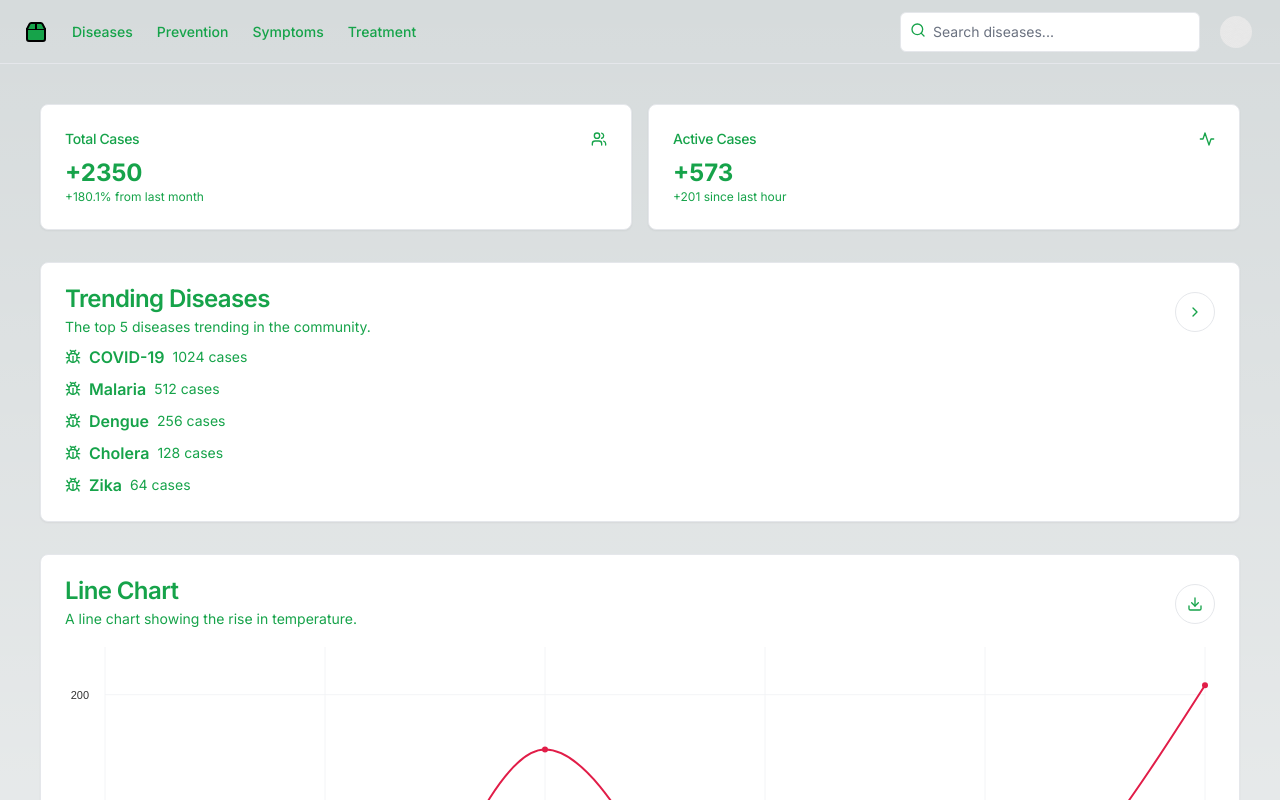
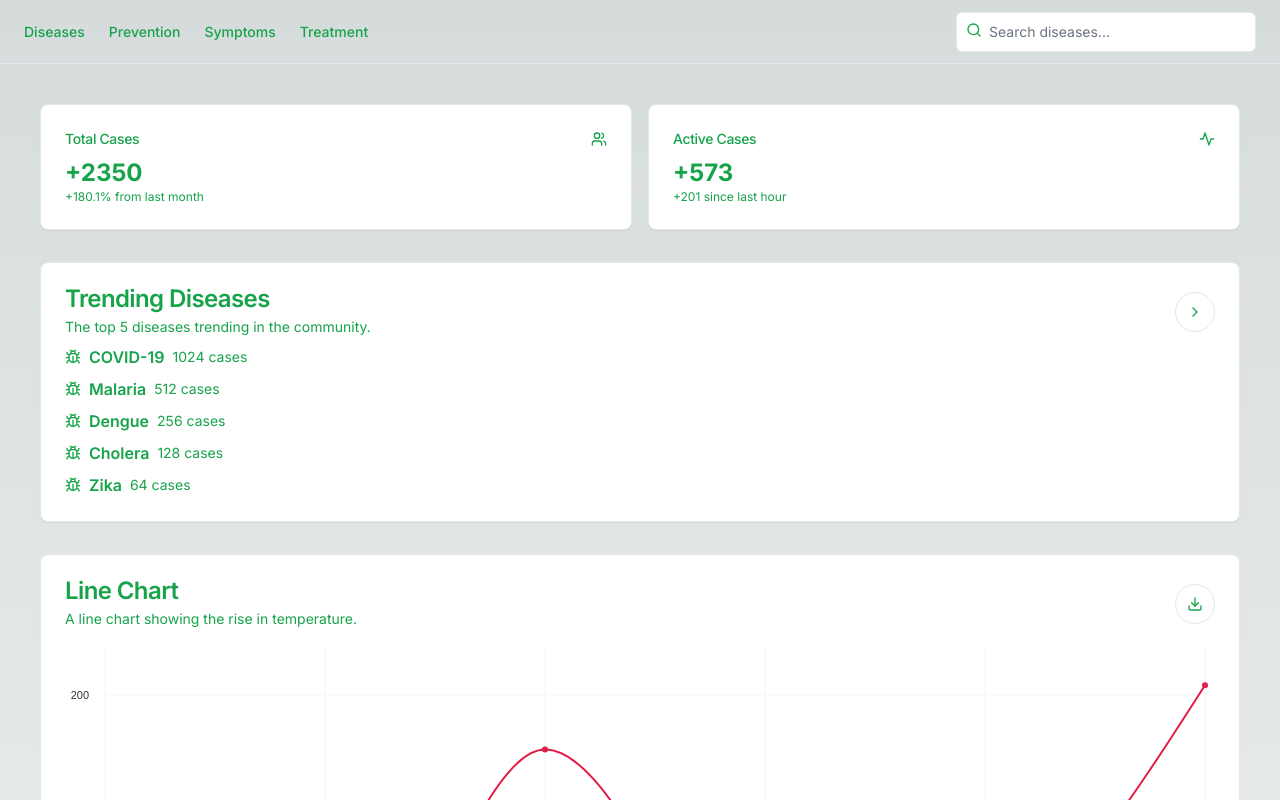
Before and after one commit to jatinsahijwani/healthcare, a Next.js app: page / in a window 1280 px wide. Shown: the top 800 px of the page. Built offline with nearby package versions, Linux system fonts and the light colour scheme.

Commit message:
minor changes

```diff
--- a/components/doctor-dashboard.tsx
+++ b/components/doctor-dashboard.tsx
@@ -1,28 +1,3 @@
-/**
-* This code was generated by v0 by Vercel.
-* @see https://v0.dev/t/YhLG1M4bsat
-* Documentation: https://v0.dev/docs#integrating-generated-code-into-your-nextjs-app
-*/
-
-/** Add fonts into your Next.js project:
-
-import { Inter } from 'next/font/google'
-import { Inter } from 'next/font/google'
-
-inter({
-  subsets: ['latin'],
-  display: 'swap',
-})
-
-inter({
-  subsets: ['latin'],
-  display: 'swap',
-})
-
-To read more about using these font, please visit the Next.js documentation:
-- App Directory: https://nextjs.org/docs/app/building-your-application/optimizing/fonts
-- Pages Directory: https://nextjs.org/docs/pages/building-your-application/optimizing/fonts
-**/
 import Link from "next/link"
 import { Input } from "@/components/ui/input"
 import { Button } from "@/components/ui/button"
@@ -35,10 +10,6 @@ export function DoctorDashboard() {
     <div key="1" className="flex flex-col w-full min-h-screen dark:bg-black dark:text-white">
       <header className="flex items-center h-16 px-4 border-b shrink-0 md:px-6">
         <nav className="flex-col hidden gap-6 text-lg font-medium md:flex md:flex-row md:items-center md:gap-5 md:text-sm lg:gap-6">
-          <Link className="flex items-center gap-2 text-lg font-semibold md:text-base" href="#">
-            <Package2Icon className="w-6 h-6 fill-green-600" />
-            <span className="sr-only">Acme Inc</span>
-          </Link>
           <Link className="text-green-600 dark:text-green-400" href="#">
             Diseases
           </Link>
@@ -63,20 +34,6 @@ export function DoctorDashboard() {
               />
             </div>
           </form>
-          <Button className="rounded-full" size="icon" variant="ghost">
-            <img
-              alt="Avatar"
-              className="rounded-full"
-              height="32"
-              src="/placeholder.svg"
-              style={{
-                aspectRatio: "32/32",
-                objectFit: "cover",
-              }}
-              width="32"
-            />
-            <span className="sr-only">Toggle user menu</span>
-          </Button>
         </div>
       </header>
       <main className="flex flex-col gap-4 p-4 md:gap-8 md:p-10 dark:text-white">
```
